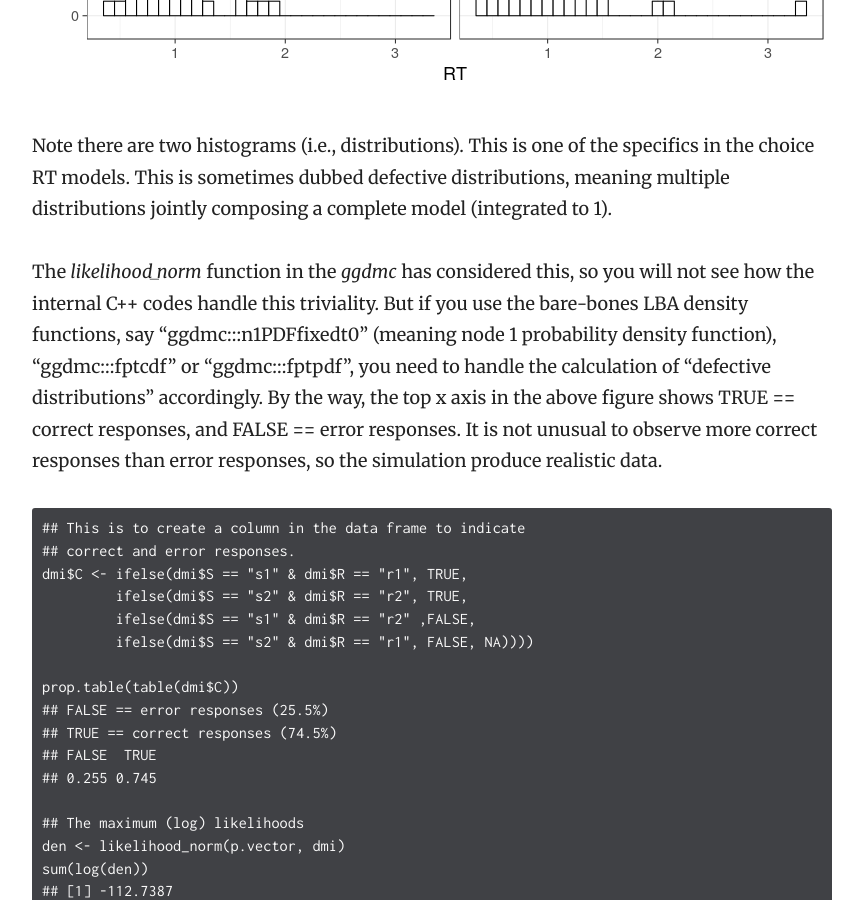
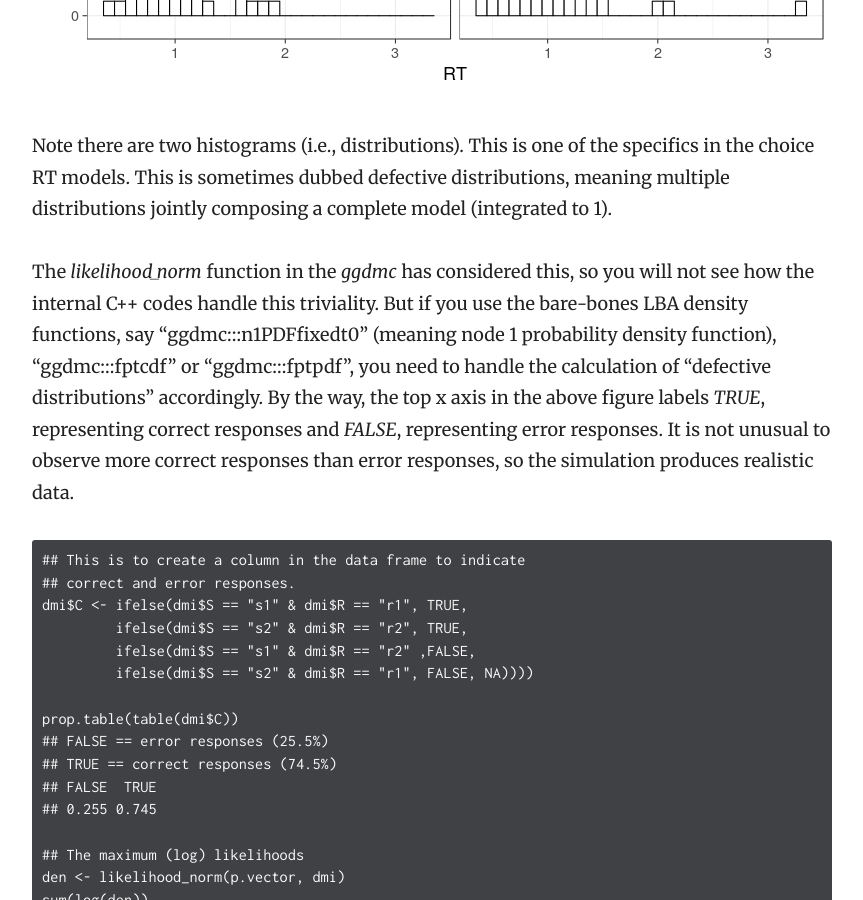
Before and after one commit to yxlin/yxlin.github.io, a Jekyll site: the page built from _docs/basics/mle.md, in a window 1280 px wide and 900 px high, scrolled down 2035 px. Shown: the whole window, without its empty margins (358-1221 px from the left). Built offline with Jekyll 4.4.1, drawn with Linux system fonts in a browser that asks for light colours; formulas are drawn with MathJax 3.

Commit message:
correct grammar errors

````diff
--- a/_docs/basics/mle.md
+++ b/_docs/basics/mle.md
@@ -70,10 +70,10 @@ But if you use the bare-bones LBA density functions, say
 "ggdmc:::n1PDFfixedt0" (meaning node 1 probability density
 function), "ggdmc:::fptcdf" or "ggdmc:::fptpdf", you need to handle
 the calculation of "defective distributions" accordingly. By the
-way, the top x axis in the above figure shows TRUE == correct responses,
-and FALSE == error responses. It is not unusual to observe
-more correct responses than error responses, so the simulation
-produce realistic data.
+way, the top x axis in the above figure labels _TRUE_, representing
+correct responses and _FALSE_, representing error responses. It is
+not unusual to observe more correct responses than error responses, so
+the simulation produces realistic data.
 
 
 ```
````
